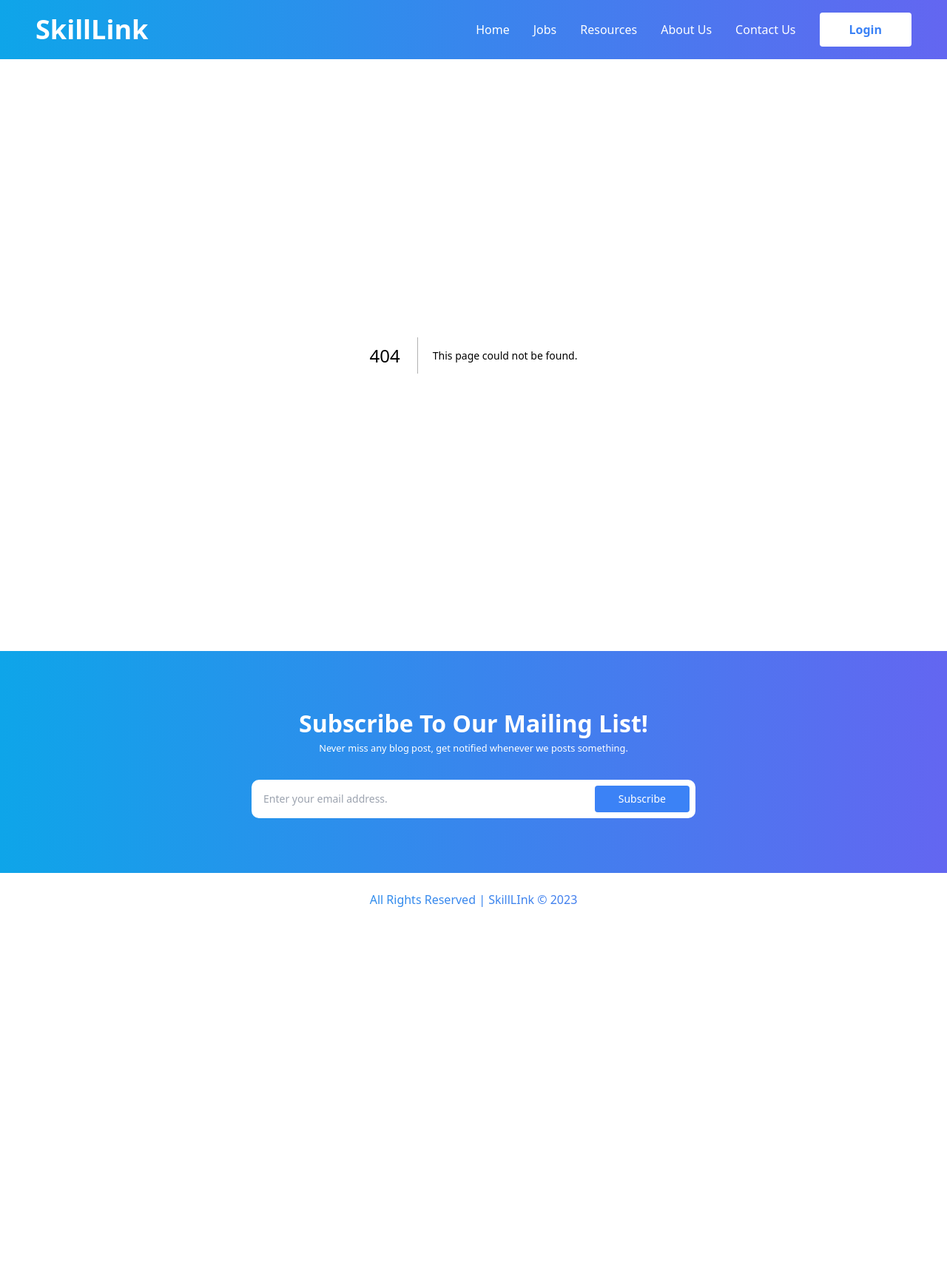
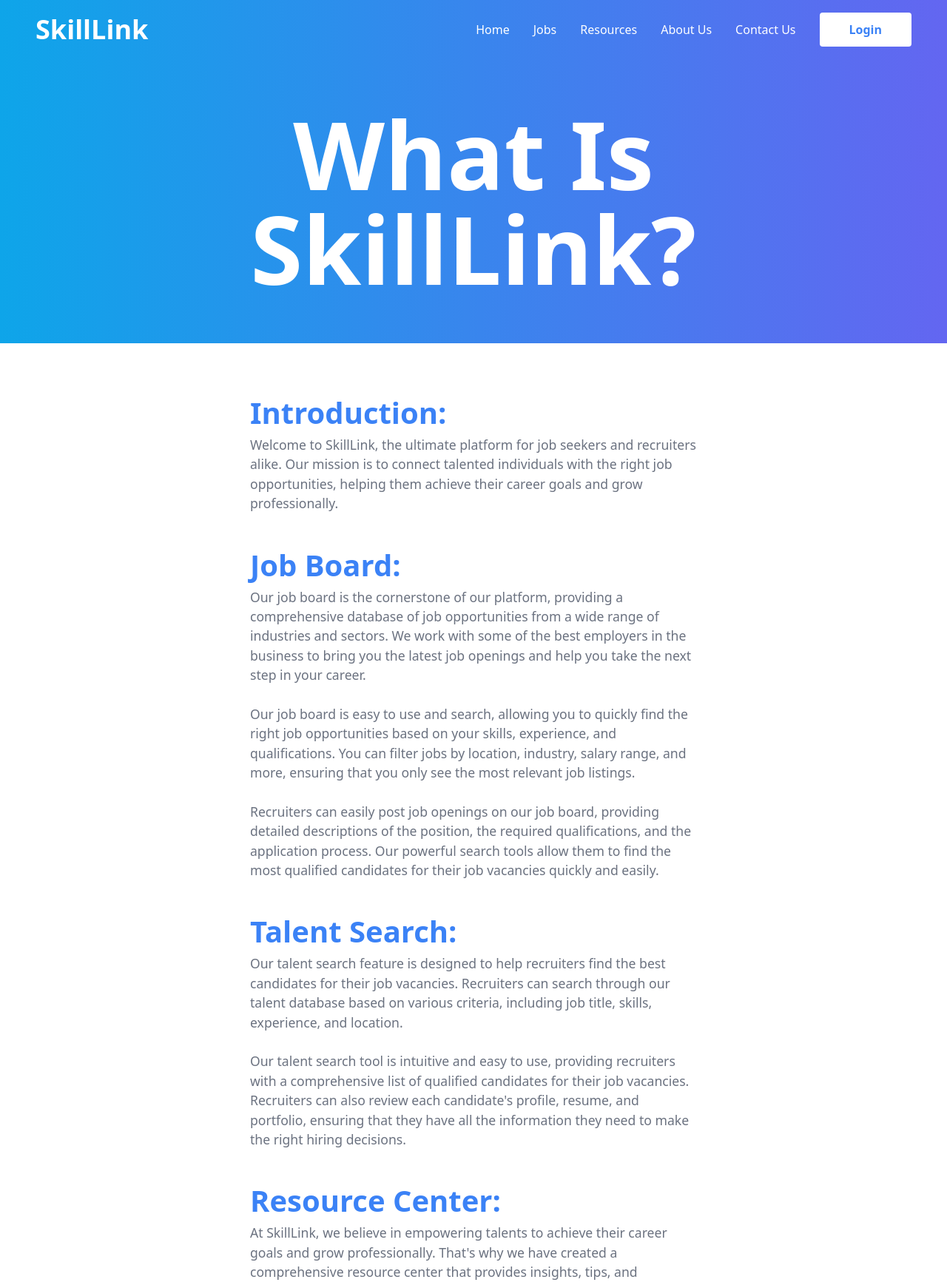
Before and after one commit to imtiaz0307/skill-link-job-board-app, a Next.js app: page /about in a window 1280 px wide. Before the commit this address had no page. Shown: the top 1737 px of the page at 74% size. Before the commit the page ends 1252 px from the top, so only its background shows below. Built offline with nearby package versions, Linux system fonts and the light colour scheme.

Commit message:
Worked on the about page.

```diff
--- /dev/null
+++ b/app/about/page.tsx
@@ -0,0 +1,42 @@
+const About = () => {
+    return (
+        <main>
+            <section className="px-12 py-16 flex justify-center items-center bg-gradient-to-r from-sky-500 to-indigo-500">
+                <h1 className="text-[8rem] font-bold leading-none text-white text-center">What Is <br /> SkillLink?</h1>
+            </section>
+            <section className="px-12 py-16 max-w-[700px] mx-auto">
+                {/* intro */}
+                <h2 className="text-[2.5rem] text-blue-500 font-[600]">Introduction:</h2>
+                <p className="text-gray-500 text-[1.1rem] font-[500] mb-10">Welcome to SkillLink, the ultimate platform for job seekers and recruiters alike. Our mission is to connect talented individuals with the right job opportunities, helping them achieve their career goals and grow professionally.</p>
+
+                {/* job board */}
+                <h2 className="text-[2.5rem] text-blue-500 font-[600]">Job Board:</h2>
+                <p className="text-gray-500 text-[1.1rem] font-[500] mb-10">Our job board is the cornerstone of our platform, providing a comprehensive database of job opportunities from a wide range of industries and sectors. We work with some of the best employers in the business to bring you the latest job openings and help you take the next step in your career.<br /><br />
+                    Our job board is easy to use and search, allowing you to quickly find the right job opportunities based on your skills, experience, and qualifications. You can filter jobs by location, industry, salary range, and more, ensuring that you only see the most relevant job listings.<br /><br />
+                    Recruiters can easily post job openings on our job board, providing detailed descriptions of the position, the required qualifications, and the application process. Our powerful search tools allow them to find the most qualified candidates for their job vacancies quickly and easily.</p>
+
+                {/* talent search */}
+                <h2 className="text-[2.5rem] text-blue-500 font-[600]">Talent Search:</h2>
+                <p className="text-gray-500 text-[1.1rem] font-[500] mb-10">Our talent search feature is designed to help recruiters find the best candidates for their job vacancies. Recruiters can search through our talent database based on various criteria, including job title, skills, experience, and location.<br /><br />
+                    Our talent search tool is intuitive and easy to use, providing recruiters with a comprehensive list of qualified candidates for their job vacancies. Recruiters can also review each candidate's profile, resume, and portfolio, ensuring that they have all the information they need to make the right hiring decisions.</p>
+
+                {/* resource center */}
+                <h2 className="text-[2.5rem] text-blue-500 font-[600]">Resource Center:</h2>
+                <p className="text-gray-500 text-[1.1rem] font-[500] mb-10">At SkillLink, we believe in empowering talents to achieve their career goals and grow professionally. That's why we have created a comprehensive resource center that provides insights, tips, and resources to help you succeed in your career.<br /><br />
+                    Our resource center covers a wide range of topics, including resume writing, interview preparation, career development, job search strategies, and more. We regularly update our resources to ensure that you have access to the latest industry trends and best practices.<br /><br />
+                    Whether you're just starting your career or are a seasoned professional, our resource center is the perfect place to find valuable insights and tips to help you succeed in your chosen field.</p>
+
+                {/* talent community */}
+                <h2 className="text-[2.5rem] text-blue-500 font-[600]">Talent Community:</h2>
+                <p className="text-gray-500 text-[1.1rem] font-[500] mb-10">At SkillLink, we believe in the power of community, which is why we have created a vibrant and active talent community. Our community is a place where job seekers and professionals can connect, share insights and best practices, and support each other on their career journeys.<br /><br />
+                    Our community members include job seekers, professionals, industry experts, recruiters, and more. As a member of our community, you'll have access to exclusive events, webinars, and networking opportunities that can help you grow your career and build your professional network.</p>
+
+                {/* concolusion */}
+                <h2 className="text-[2.5rem] text-blue-500 font-[600]">Conclusion:</h2>
+                <p className="text-gray-500 text-[1.1rem] font-[500] mb-10">Whether you're a job seeker or a recruiter, SkillLink is the ultimate platform to help you achieve your career goals. Our job board, talent search, resource center, and talent community provide a comprehensive suite of tools and resources to help you succeed in your chosen field. So why wait? Sign up for SkillLink today and take the first step towards your dream career!</p>
+            </section>
+        </main>
+    )
+}
+
+export default About;
```
